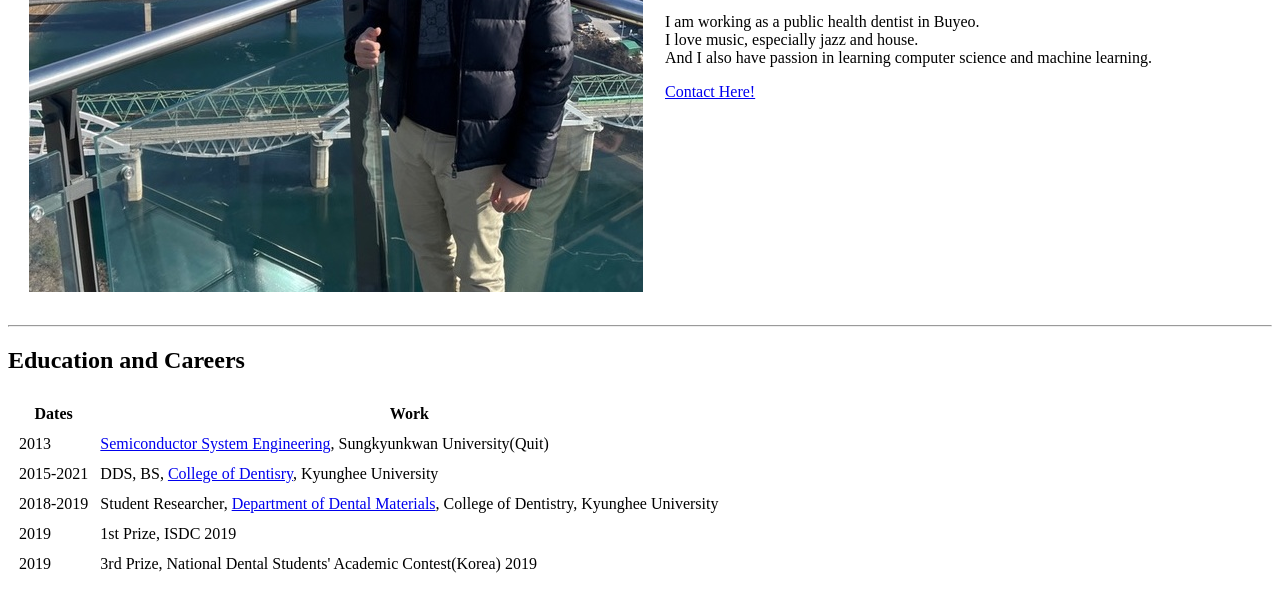
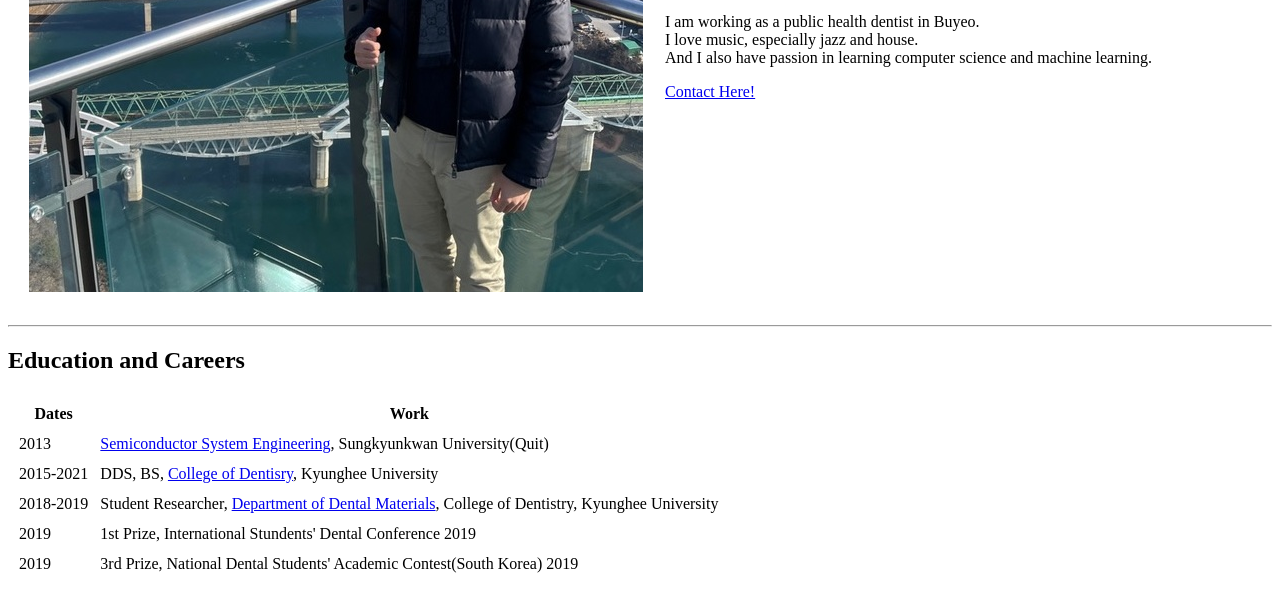
Before and after one commit to peter-Sohn/cv, a plain HTML site: page index.html in a window 1280 px wide. Shown: the part 360-950 px from the top of the page. Drawn offline with Linux system fonts and the light colour scheme.

Commit message:
isdc->full name

```diff
--- a/index.html
+++ b/index.html
@@ -41,11 +41,11 @@
       </tr>
       <tr>
         <td>2019</td>
-        <td>1st Prize, ISDC 2019</td>
+        <td>1st Prize, International Stundents' Dental Conference 2019</td>
       </tr>
       <tr>
         <td>2019</td>
-        <td>3rd Prize, National Dental Students' Academic Contest(Korea) 2019</td>
+        <td>3rd Prize, National Dental Students' Academic Contest(South Korea) 2019</td>
       </tr>
     </tbody>
   </table>
```
